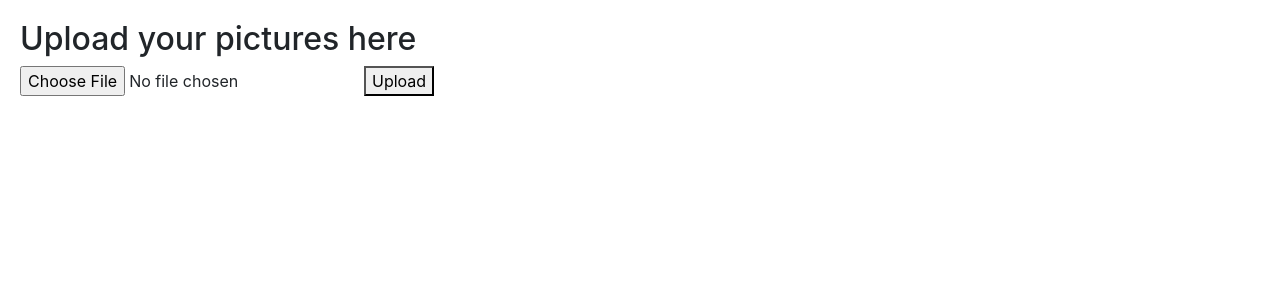
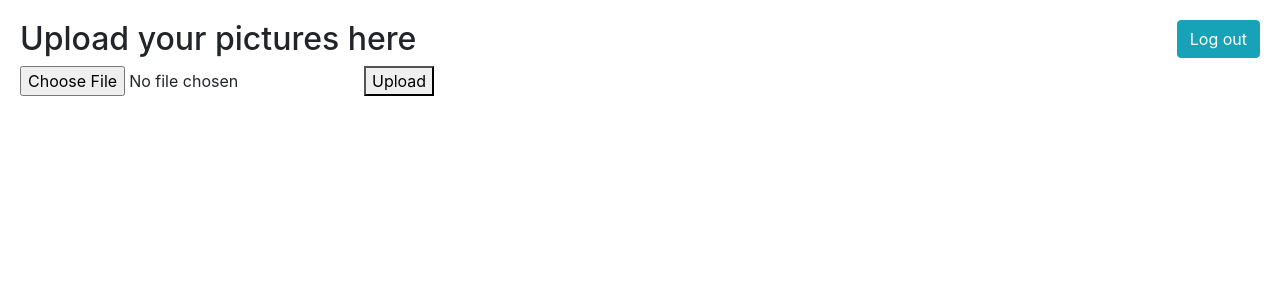
Before and after one commit to kristofkakuszi/angularFront, an Angular app: page /landing in a window 1280 px wide. Shown: the top 300 px of the page. Built offline with nearby package versions, Linux system fonts and the light colour scheme.

Commit message:
LandingButton+KeycloakStart

```diff
--- a/package.json
+++ b/package.json
@@ -21,6 +21,8 @@
     "@angular/router": "~11.1.1",
     "bootstrap": "^4.6.0",
     "jquery": "^3.5.1",
+    "keycloak-angular": "^8.1.0",
+    "keycloak-js": "^12.0.4",
     "popper.js": "^1.16.1",
     "rxjs": "~6.6.0",
     "tslib": "^2.0.0",
--- a/src/app/landing/landing.component.html
+++ b/src/app/landing/landing.component.html
@@ -36,6 +36,9 @@
         </form>
     </div>
     -->
+    <div class="logout">
+        <a routerLink="/home"><button type="button" class="btn btn-info btn-rounded">Log out</button></a>
+    </div>
 
 
 
--- a/src/app/landing/landing.component.ts
+++ b/src/app/landing/landing.component.ts
@@ -36,11 +36,15 @@ export class LandingComponent /*implements OnInit*/ {
     */
     selectedFile = null;
 
+    constructor(private http: HttpClient) {
+
+    }
+
     onFileSelected(event) {
 
         this.selectedFile = event.target.files[0];
     }
     onUpload() {
-
+        //this.http.post('')
     }
 }
--- a/src/styles.css
+++ b/src/styles.css
@@ -118,5 +118,12 @@
   height: auto;
   padding-left: 20px;
   padding-top: 20px;
+  position: relative;
 
 }
+.logout{
+  position: absolute;
+  top: 20px;
+  right: 0;
+  padding-right: 20px;
+ }
```
Also changed, not shown: 1 other file (tests, documents, lock files or other folders).
